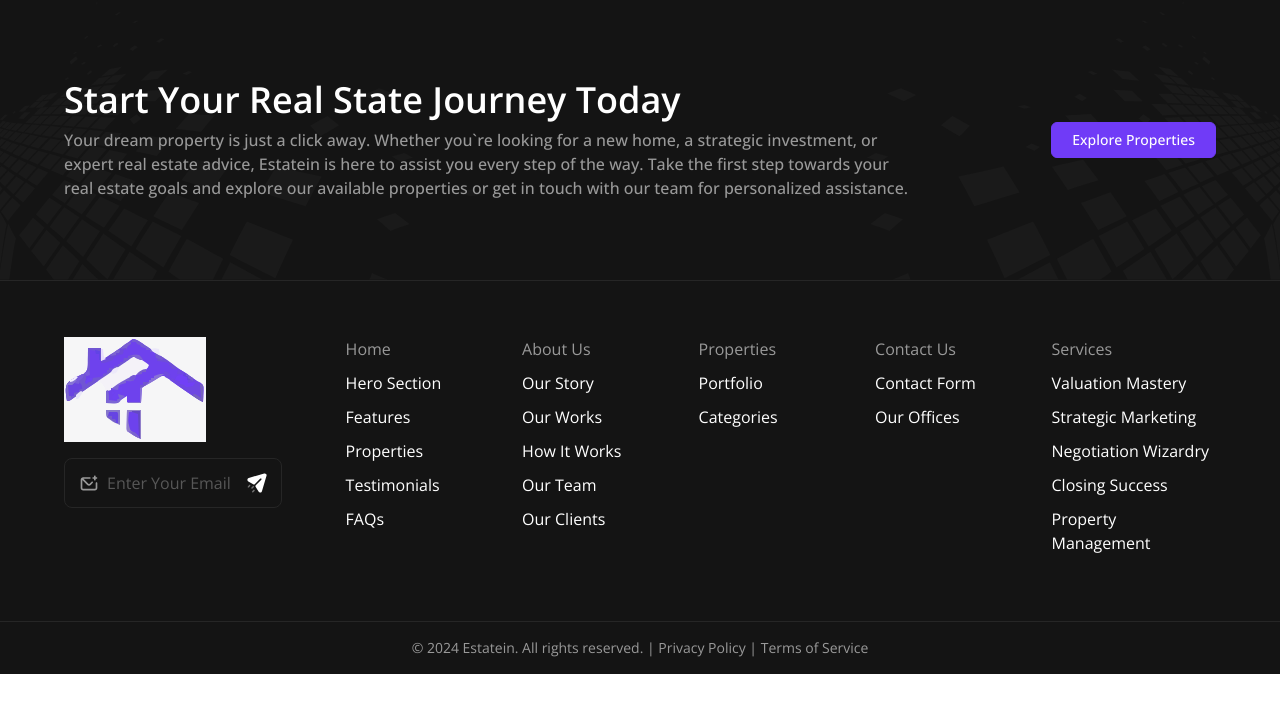
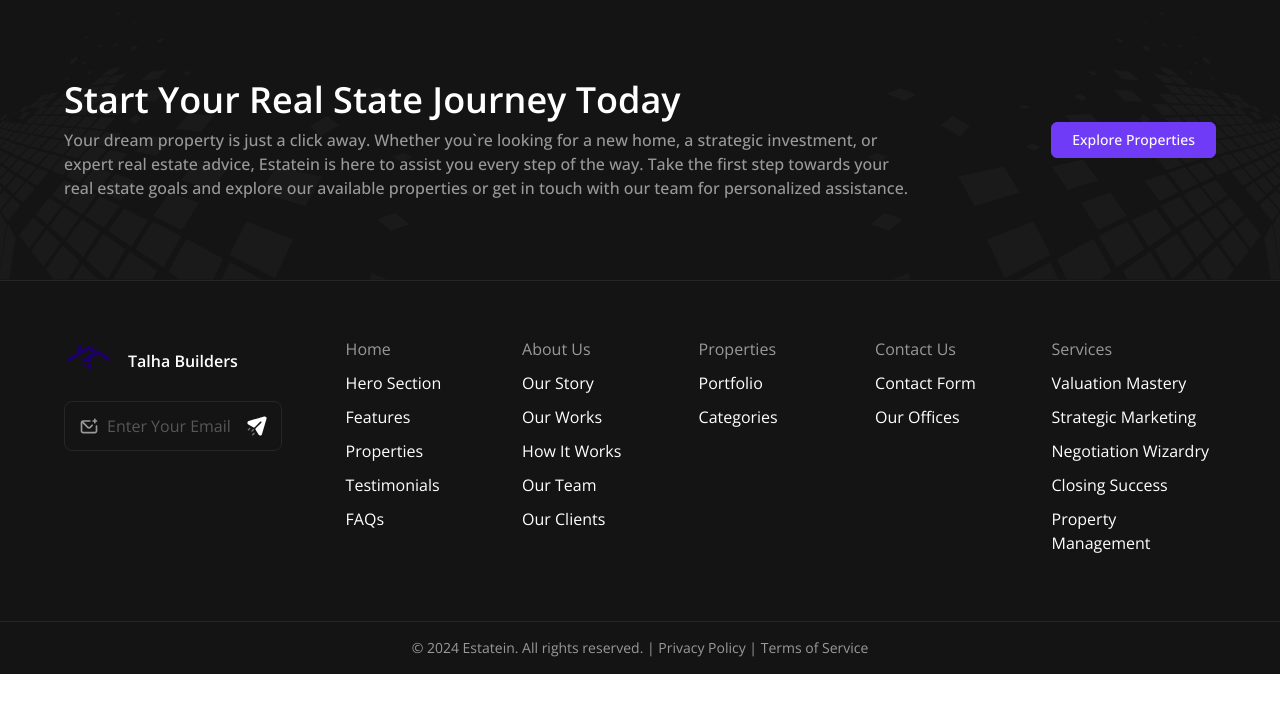
Before and after one commit to abdullahfazal1210-hub/UniwebProjectFrontend, a Next.js app: page /components/web/common/Footer in a window 1280 px wide. Shown: the top 712 px of the page. Built offline with nearby package versions, Linux system fonts and the light colour scheme.

Commit message:
Final Changes

```diff
--- a/app/(pages)/home/page.jsx
+++ b/app/(pages)/home/page.jsx
@@ -93,7 +93,7 @@ export default function Home() {
       icon: <PropertyIcon />,
     },
     {
-      title: "Smart Investments, Decisions",
+      title: "Smart Investments, Decisions Making",
       icon: <SunriseIcon />,
     },
   ];
@@ -127,7 +127,7 @@ export default function Home() {
   return (
       <>
         <main id='page-1' className='bg-[#141414] grid'>
-          <section className='relative mt-31'>
+          <section className='relative  '>
             {/* Banner Tag */}
             <div className='w-28 h-28 md:w-32 md:h-32 absolute top-[25%] md:top-18 left-[7%] md:left-1/2 z-10 -translate-x-[4%]'>
               <BannerTag />
--- a/app/components/web/common/Footer/page.jsx
+++ b/app/components/web/common/Footer/page.jsx
@@ -1,12 +1,15 @@
 "use client";
 import React from 'react'
 import Link from "next/link";
+import Image from 'next/image.js';
 
 // shadcn comps
 import { Button } from "@/components/ui/button"
 
+// logo
+import Logo from '@/public/img/logo.png';
+
 // icons
-import Logo from '../../../../styles/svg/Logo.jsx';
 import Send from '../../../../styles/svg/Send.jsx';
 import Message from '../../../../styles/svg/Message.jsx';
 
@@ -59,8 +62,9 @@ export default function Footer() {
       </section>
       <section className='w-full grid py-12 px-4 gap-10 bg-[rgba(20,20,20)] lg:px-16 lg:py-14 lg:flex lg:justify-between lg:gap-16 border-t border-[rgba(38,38,38,1)] relative'>
           <div className="flex flex-col gap-4">
-            <div>
-              <Logo />
+            <div className='flex items-center justify-start gap-4 font-semibold text-white'>
+              <Image className='w-[48px] h-[48px] mix-blend-color' src={Logo} alt='Logo' />
+              Talha Builders
             </div>
             <form className="flex items-center justify-evenly gap-2 rounded-lg px-3.5 py-3 bg-[rgba(20,20,20,1)] border border-[rgba(38,38,38,1)]">
               <span>
--- a/app/components/web/common/Header/page.jsx
+++ b/app/components/web/common/Header/page.jsx
@@ -58,7 +58,7 @@ export default function Header() {
 
   return (
     <>
-    <header className='w-full fixed z-100'>
+    <header className='w-full z-100'>
       {toggle ? <div
                   style={{
                     backgroundImage: headerBg ? `url(${headerBg.src})` : 'none',
--- a/app/components/web/common/ServiceCard/page.jsx
+++ b/app/components/web/common/ServiceCard/page.jsx
@@ -6,7 +6,9 @@ export default function ServiceCard(props) {
   const { title, icon } = { ...props };
   return (
     <div className="w-full h-full opacity-100 gap-4 rounded-[10px] border border-[#262626] bg-[#1a1a1a] pt-[30px] px-2.5 pb-[30px] flex flex-col items-center justify-center relative">
-      <div>{icon}</div>
+      <span>
+        {icon}
+      </span>
       <p className="font-semibold text-[14px] md:text-base leading-[150%] tracking-normal text-center text-white">{title}</p>
       <div className="absolute top-2.5 right-2.5 p-2.5">
         {" "}
--- a/app/styles/svg/SunriseIcon.jsx
+++ b/app/styles/svg/SunriseIcon.jsx
@@ -2,7 +2,7 @@ import './style.css';
 
 export default function SunriseIcon() {
   return (
-    <svg className='sunrise-icon' viewBox="10 -10 82 110" fill="none" xmlns="http://www.w3.org/2000/svg">
+    <svg className='sunrise-icon' viewBox="0 0 82 82" fill="none" xmlns="http://www.w3.org/2000/svg">
         <rect x="0.5" y="0.5" width="81" height="81" rx="40.5" stroke="url(#paint0_linear_121_1916)"/>
         <rect x="0.5" y="0.5" width="81" height="81" rx="40.5" stroke="url(#paint1_linear_121_1916)"/>
         <rect x="10.5" y="10.5" width="61" height="61" rx="30.5" stroke="url(#paint2_linear_121_1916)"/>
```
